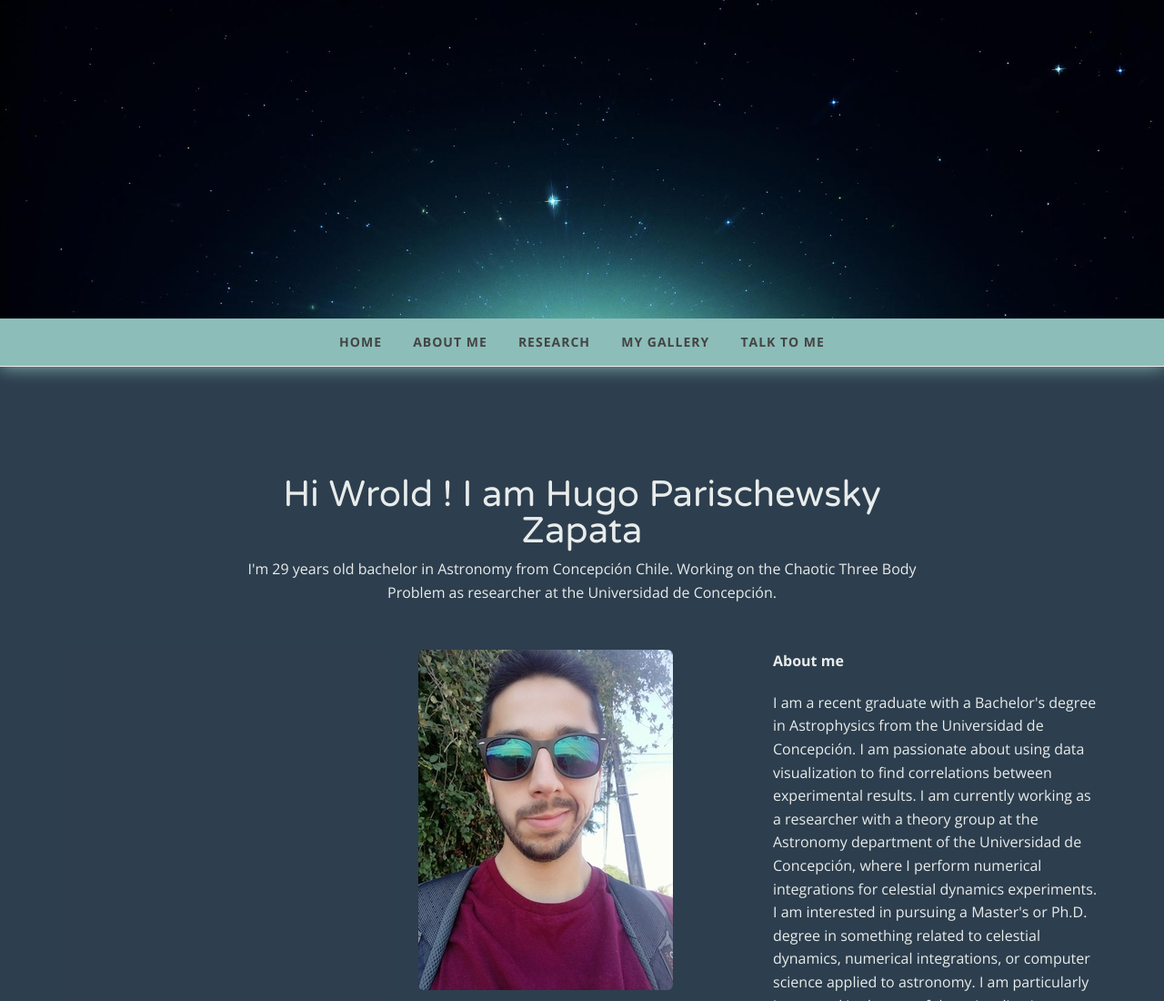
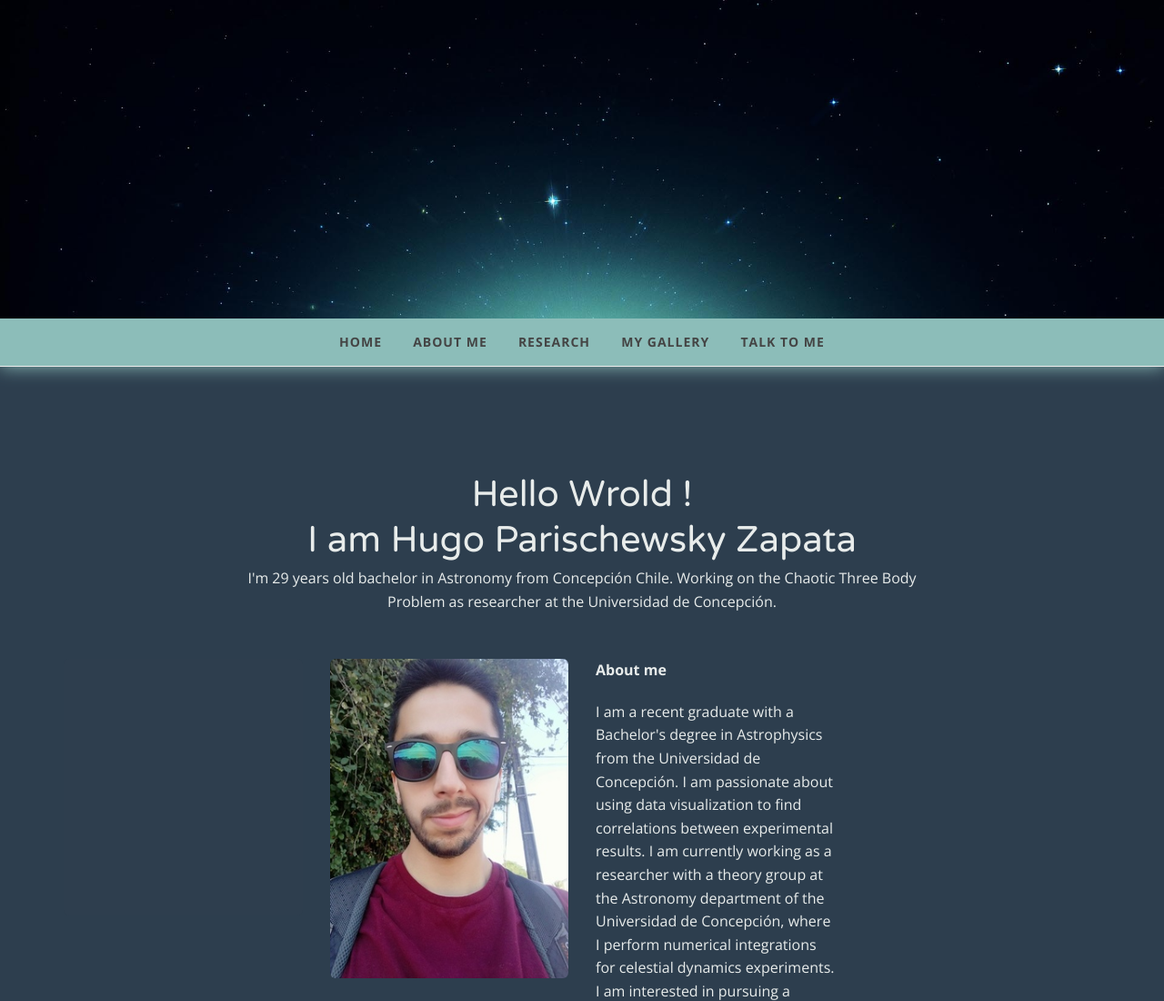
Before and after one commit to Hugo-Parischewsky/Hugo-Parischewsky.github.io, a plain HTML site: page index.html in a window 1280 px wide. Shown: the top 1100 px of the page at 91% size. Drawn offline with nearby package versions, Linux system fonts and the light colour scheme.

Commit message:
Update index.html

```diff
--- a/index.html
+++ b/index.html
@@ -84,7 +84,8 @@
 
 						<div class="section-heading text-center">
 						<div class="wow bounceInDown" data-wow-delay="0.2s">
-							<h2>Hi Wrold ! I am Hugo Parischewsky Zapata</h2>
+							<h2>Hello Wrold ! </h2>
+							<h2>I am Hugo Parischewsky Zapata</h2>
 						</div>
 						<p class="wow bounceInUp" data-wow-delay="0.3s">I'm 29 years old bachelor in Astronomy from Concepción Chile. Working on the Chaotic Three Body Problem as researcher at the Universidad de Concepción.</p>
 						</div>
@@ -95,26 +96,26 @@
 
 		<div class="container">
 			<div class="row">
-				<div class="col-md-4">
+				<div class="col-md-3">
 					<img src="img/img1_2.jpg" class="img-responsive img-rounded" alt="" />
 				</div>
 
-				<div class="col-md-4">
+				<div class="col-md-3">
 					<img src="img/img1_1.jpg" class="img-responsive img-rounded" alt="" />
 				</div>
 
-				<div class="col-md-4">
+				<div class="col-md-3">
 					<p><strong> About me</strong></p>
 					<p>
 						I am a recent graduate with a Bachelor's degree in Astrophysics from the Universidad de Concepción. I am passionate about using data visualization to find correlations between experimental results. I am currently working as a researcher with a theory group at the Astronomy department of the Universidad de Concepción, where I perform numerical integrations for celestial dynamics experiments. I am interested in pursuing a Master's or Ph.D. degree in something related to celestial dynamics, numerical integrations, or computer science applied to astronomy.
 
-I am particularly interested in the use of data visualization to explore the complex behavior of dynamical systems. I believe that data visualization can be a powerful tool for understanding the behavior of these systems and for identifying new correlations between experimental results.
+						I am particularly interested in the use of data visualization to explore the complex behavior of dynamical systems. I believe that data visualization can be a powerful tool for understanding the behavior of these systems and for identifying new correlations between experimental results.
 
-I am also interested in the development of new numerical integration methods for celestial dynamics problems. I believe that there is still much room for improvement in the way that these problems are solved, and I am eager to contribute to this field.
+						I am also interested in the development of new numerical integration methods for celestial dynamics problems. I believe that there is still much room for improvement in the way that these problems are solved, and I am eager to contribute to this field.
 
-I am confident that my skills and interests would make me a valuable asset to any research team. I am a hard worker and I am always eager to learn new things. I am also a team player and I am always willing to help others.
+						I am confident that my skills and interests would make me a valuable asset to any research team. I am a hard worker and I am always eager to learn new things. I am also a team player and I am always willing to help others.
 
-I am excited to continue my education and to pursue a career in research. I believe that my skills and interests would allow me to make significant contributions to the field of astronomy.</p>
+						I am excited to continue my education and to pursue a career in research. I believe that my skills and interests would allow me to make significant contributions to the field of astronomy.</p>
 
 						<blockquote>
 					ADD ANOTHER QUOTE OR SOMETHING
```
